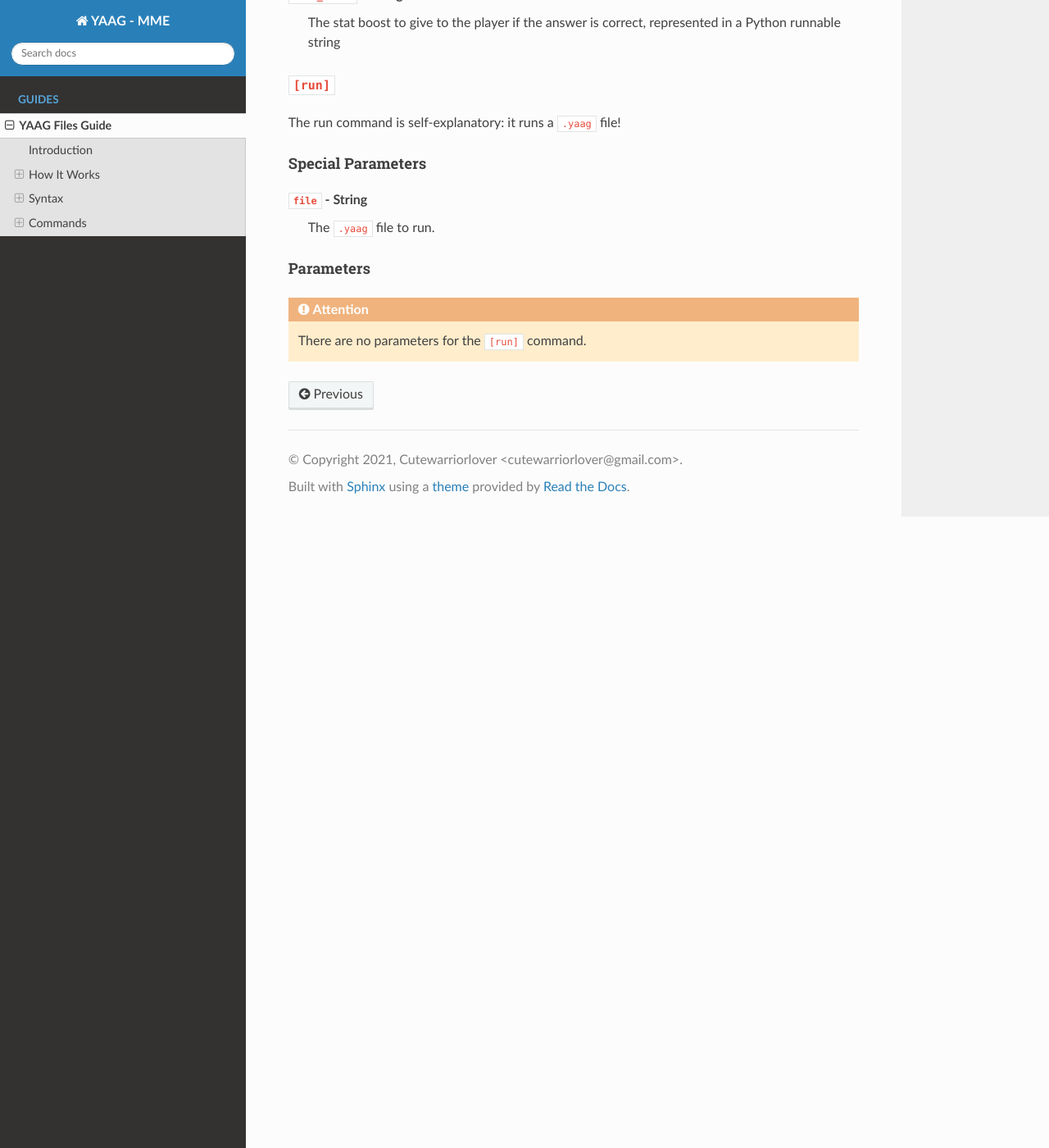
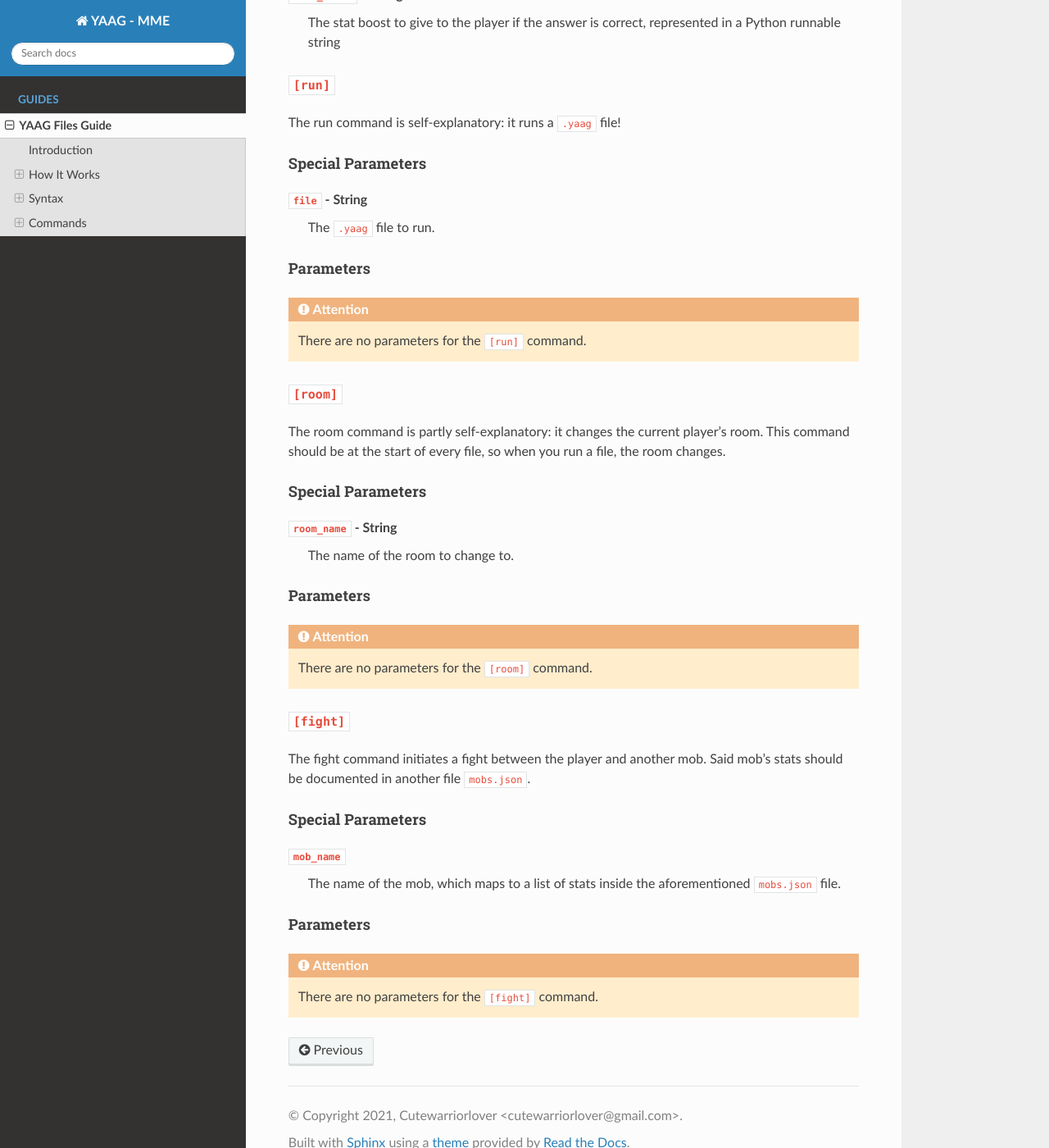
Before and after one commit to Cutewarriorlover/yaag-mme, a Sphinx documentation site: the page built from docs/source/guides/yaag_file_guide.rst, in a window 1280 px wide and 1400 px high, scrolled down 3016 px. Shown: the whole window at 82% size. Built offline with Sphinx 7.4.7 and the Read the Docs theme 2.0.0, drawn with Linux system fonts in a browser that asks for light colours; formulas are drawn with MathJax 3; pages that are not in the unit, such as notebooks, are missing from menus.

Commit message:
document last commands

```diff
--- a/docs/source/guides/yaag_file_guide.rst
+++ b/docs/source/guides/yaag_file_guide.rst
@@ -178,3 +178,44 @@ Parameters
 
 .. Attention::
     There are no parameters for the ``[run]`` command.
+
+
+``[room]``
+----------
+
+The room command is partly self-explanatory: it changes the current player's
+room. This command should be at the start of every file, so when you run a
+file, the room changes.
+
+Special Parameters
+^^^^^^^^^^^^^^^^^^
+
+.. glossary::
+    ``room_name`` - String
+        The name of the room to change to.
+
+Parameters
+^^^^^^^^^^
+
+.. Attention::
+    There are no parameters for the ``[room]`` command.
+
+
+``[fight]``
+-----------
+
+The fight command initiates a fight between the player and another mob. Said
+mob's stats should be documented in another file ``mobs.json``.
+
+Special Parameters
+^^^^^^^^^^^^^^^^^^
+
+.. glossary::
+    ``mob_name``
+        The name of the mob, which maps to a list of stats inside the aforementioned ``mobs.json`` file.
+
+Parameters
+^^^^^^^^^^
+
+.. Attention::
+    There are no parameters for the ``[fight]`` command.
```
